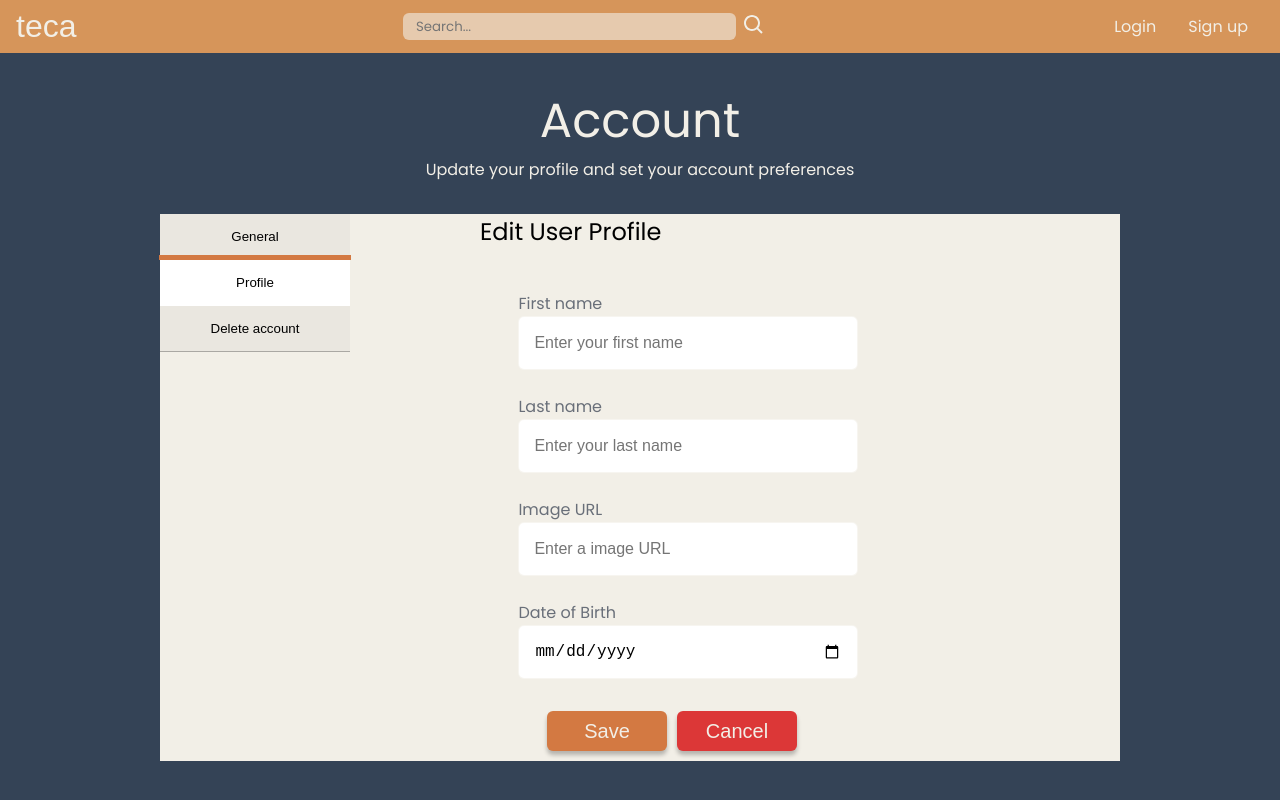
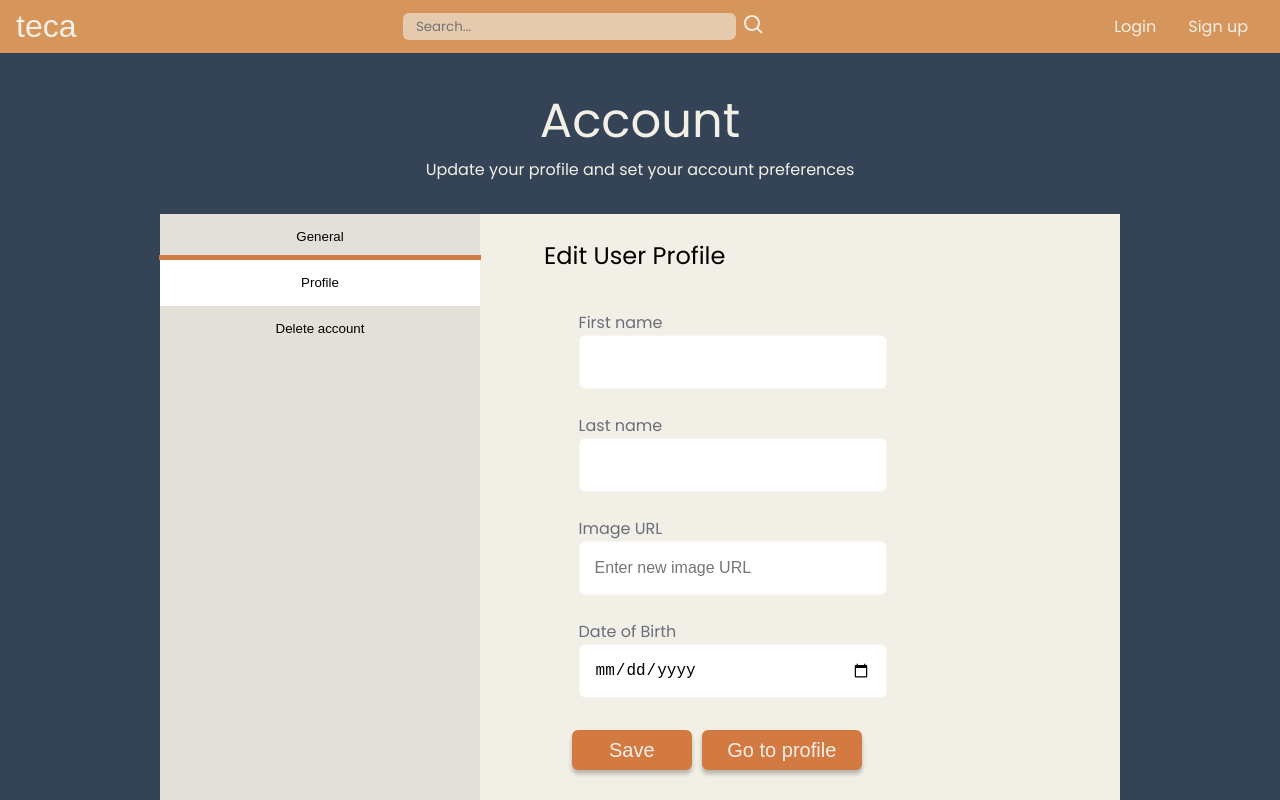
Before and after one commit to jurocaSITE/Capstone_Frontend, a React (Create React App) app in the folder frontend/: page /account in a window 1280 px wide. Both pictures are taken after a click on the button "Profile". Shown: the top 800 px of the page. Built offline with nearby package versions, Linux system fonts and the light colour scheme; no server answers; a web font is replaced by a local one.

Commit message:
working on accont view. everything working so far

```diff
--- a/frontend/src/components/Account/Account.css
+++ b/frontend/src/components/Account/Account.css
@@ -1,6 +1,6 @@
 .Account {
-	/* color: var(--light-shade); */
-	height: 100vh;
+	min-height: 100vh;
+	margin-bottom: 3em;
 }
 
 .Account .header {
@@ -10,20 +10,6 @@
 	align-items: center;
 	margin: 2em 0;
 }
-
-/*.Account .card-content {
-	display: grid;
-	grid-template-columns: 1fr 4fr 1fr;
-}
-
-.card {
-	color: black;
-	grid-column: 2;
-	background-color: var(--light-shade);
-	display: grid;
-	grid-template-columns: 1fr 3fr;
-	margin-bottom: 2em;
-} */
 
 .Account::before,
 ::after {
@@ -35,16 +21,6 @@
 .container {
 	display: grid;
 	grid-template-columns: 1fr 2fr 4fr 1fr;
-
-	/* display: flex;
-	flex-direction: row; */
-	/* position: relative; */
-	/* width: 500px; */
-	/* height: 300px; */
-	/* background: #693333; */
-	/* margin: 100px auto 0; */
-	/* word-break: break-all; */
-	/* border: 1px solid rgba(0, 0, 0, 0.274); */
 }
 
 .bloc-tabs {
@@ -52,21 +28,19 @@
 	flex-direction: column;
 
 	grid-column: 2;
-	background-color: var(--light-shade);
+	background-color: rgb(227, 224, 217);
 }
 .tabs {
 	padding: 15px;
-	text-align: center;
-	width: 50%;
-	background: rgba(128, 128, 128, 0.075);
+	background: rgb(227, 224, 217);
 	cursor: pointer;
-	border-bottom: 1px solid rgba(0, 0, 0, 0.274);
+	border-bottom: 1px solid rgb(214, 211, 205);
 	box-sizing: content-box;
 	position: relative;
 	outline: none;
 }
-.tabs:not(:last-child) {
-	/* border-right: 1px solid rgba(0, 0, 0, 0.274); */
+.tabs:last-child {
+	border: none;
 }
 
 .active-tabs {
@@ -90,29 +64,13 @@ button {
 	border: none;
 }
 .content-tabs {
-	/* flex-grow: 1; */
 	grid-column: 3;
 	background-color: var(--light-shade);
 }
 .content {
-	/* background: white; */
-	/* padding: 20px; */
 	width: 100%;
 	height: 100%;
 	display: none;
-}
-.content h2 {
-	padding: 0px 0 5px 0px;
-}
-.content hr {
-	width: 100px;
-	height: 2px;
-	background: #222;
-	margin-bottom: 2em;
-}
-.content p {
-	width: 100%;
-	height: 100%;
 }
 
 .content .edit-profile {
@@ -123,3 +81,27 @@ button {
 .active-content {
 	display: block;
 }
+
+.delete-btn {
+	display: flex;
+	flex-direction: column;
+	justify-content: center;
+	align-items: center;
+}
+
+.delete-account {
+	background-color: rgb(220, 55, 55);
+	border: none;
+	border-radius: var(--border-rad);
+	box-shadow: var(--default-shadow);
+	height: 60px;
+	width: 120px;
+	color: var(--light-shade);
+	font-size: 20px;
+	margin-bottom: 2em;
+	cursor: pointer;
+	transition: ease 0.25s;
+}
+.delete-account-body {
+	margin: 2em 2em 0 2em;
+}
--- a/frontend/src/components/Account/Account.js
+++ b/frontend/src/components/Account/Account.js
@@ -97,21 +97,20 @@ function Account() {
 							toggleState === 3 ? "content  active-content" : "content"
 						}
 					>
-						{/* <h2>Delete Account</h2>
-						<hr /> */}
-						{/* <p>
-						Lorem ipsum dolor sit amet, consectetur adipisicing elit. Eos sed
-						nostrum rerum laudantium totam unde adipisci incidunt modi alias!
-						Accusamus in quia odit aspernatur provident et ad vel distinctio
-						recusandae totam quidem repudiandae omnis veritatis nostrum
-						laboriosam architecto optio rem, dignissimos voluptatum beatae
-						aperiam voluptatem atque. Beatae rerum dolores sunt.
-					</p> */}
-						<Link to="/">
-							<button className="btn delete-account" onClick={handleOneDelete}>
-								Delete Account
-							</button>
-						</Link>
+						<div className="delete-btn">
+							<p className="delete-account-body">
+								Note that this is a permanent acction, are you sure you want to
+								delete your account?
+							</p>
+							<Link to="/">
+								<button
+									className="btn delete-account"
+									onClick={handleOneDelete}
+								>
+									Yes, Delete Account
+								</button>
+							</Link>
+						</div>
 					</div>
 				</div>
 			</div>
--- a/frontend/src/components/EditProfile/EditProfile.css
+++ b/frontend/src/components/EditProfile/EditProfile.css
@@ -1,6 +1,6 @@
 .EditProfile {
-	height: 100%;
-	width: 100%;
+	/* height: 100%; */
+	/* width: 100%; */
 	background: var(--dark-shade);
 	/* display: flex; */
 	/* align-items: center; */
@@ -10,6 +10,9 @@
 
 .EditProfile .card {
 	box-sizing: border-box;
+	margin-top: 1.5em;
+	padding-bottom: 1.5em;
+	padding-left: 4em;
 	/* width: 620px; */
 	/* padding: 24px 36px 0 36px; */
 	background: var(--light-shade);
@@ -100,6 +103,16 @@
 }
 
 .EditProfile .card .form .footer .cancel {
-	background-color: rgb(220, 55, 55);
+	background-color: var(--dark-accent);
+	border: none;
+	border-radius: var(--border-rad);
+	box-shadow: var(--default-shadow);
+	height: 40px;
+	width: 160px;
+	margin-top: 20px;
+	color: var(--light-shade);
+	font-size: 20px;
+	cursor: pointer;
+	transition: ease 0.25s;
 	margin-left: 10px;
 }
--- a/frontend/src/components/EditProfile/EditProfile.js
+++ b/frontend/src/components/EditProfile/EditProfile.js
@@ -2,7 +2,7 @@ import "./EditProfile.css";
 import React, { useState } from "react";
 import { Link, useNavigate } from "react-router-dom";
 import apiClient from "services/apiClient";
-// import { useAuthContext } from "contexts/auth";
+import { useAuthContext } from "contexts/auth";
 
 function EditProfile() {
 	const navigate = useNavigate();
@@ -14,7 +14,7 @@ function EditProfile() {
 		profile_picture: "",
 		date_of_birth: "",
 	});
-	// const { setUser } = useAuthContext();
+	const { user } = useAuthContext();
 
 	const handleOnInputChange = (event) => {
 		if (event.target.name === "first_name") {
@@ -120,19 +120,6 @@ function EditProfile() {
 		navigate("/profile");
 	};
 
-	// const handleOnSignOut = async () => {
-	// 	await apiClient.logoutUser();
-	// 	setUser(null);
-	// 	setErrors(null);
-	// 	navigate("/");
-	// };
-
-	// const handleOneDelete = async (event) => {
-	// 	await apiClient.deleteUserProfile();
-
-	// 	handleOnSignOut();
-	// };
-
 	return (
 		<div className="EditProfile">
 			<div className="card">
@@ -150,7 +137,7 @@ function EditProfile() {
 						<input
 							type="text"
 							name="first_name"
-							placeholder="Enter your first name"
+							placeholder={user?.first_name}
 							value={form.first_name}
 							onChange={handleOnInputChange}
 						/>
@@ -164,7 +151,7 @@ function EditProfile() {
 						<input
 							type="text"
 							name="last_name"
-							placeholder="Enter your last name"
+							placeholder={user?.last_name}
 							value={form.last_name}
 							onChange={handleOnInputChange}
 						/>
@@ -179,7 +166,7 @@ function EditProfile() {
 							type="text"
 							// type="file"
 							name="profile_picture"
-							placeholder="Enter a image URL"
+							placeholder="Enter new image URL"
 							value={form.profile_picture}
 							onChange={handleOnInputChange}
 						/>
@@ -198,12 +185,6 @@ function EditProfile() {
 						/>
 					</div>
 
-					{/* <Link to="/">
-						<button className="btn delete-account" onClick={handleOneDelete}>
-							Delete Account
-						</button>
-					</Link> */}
-
 					<div className="footer">
 						<button
 							className="btn"
@@ -213,7 +194,7 @@ function EditProfile() {
 							{isProcessing ? "Loading..." : "Save"}
 						</button>
 						<Link to={`/profile`}>
-							<button className="btn cancel">Cancel</button>
+							<button className="cancel">Go to profile</button>
 						</Link>
 					</div>
 				</div>
--- a/frontend/src/components/Lists/Lists.js
+++ b/frontend/src/components/Lists/Lists.js
@@ -47,22 +47,6 @@ function Lists() {
 
 		fetchListsByUserId();
 	}, []);
-
-	useEffect(() => {
-		const fetchListsByUserId = async () => {
-			setIsFetching(true);
-			try {
-				const allLists = await apiClient.getAllListsByUserId();
-				setLists(allLists.data.all_lists);
-			} catch (error) {
-				setError(error);
-			}
-
-			setIsFetching(false);
-		};
-
-		fetchListsByUserId();
-	}, [error]);
 
 	const settingLists = () => {
 		for (let i = 0; i < lists.length; i++) {
```
